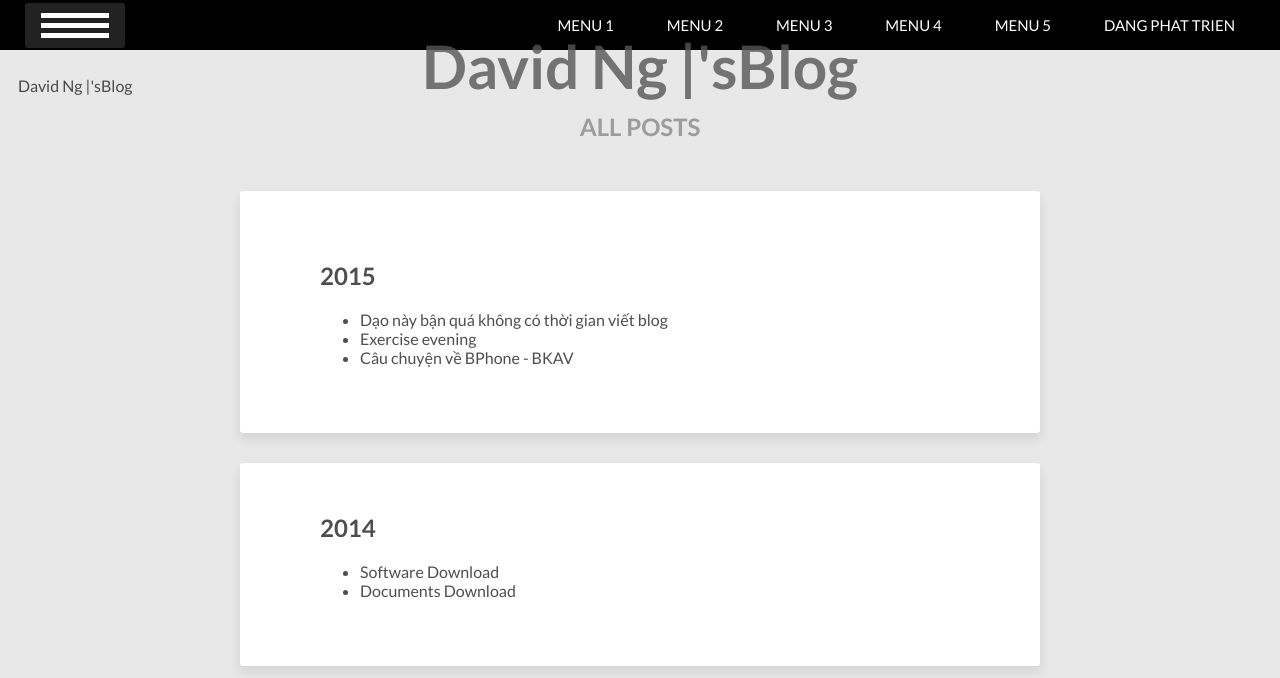
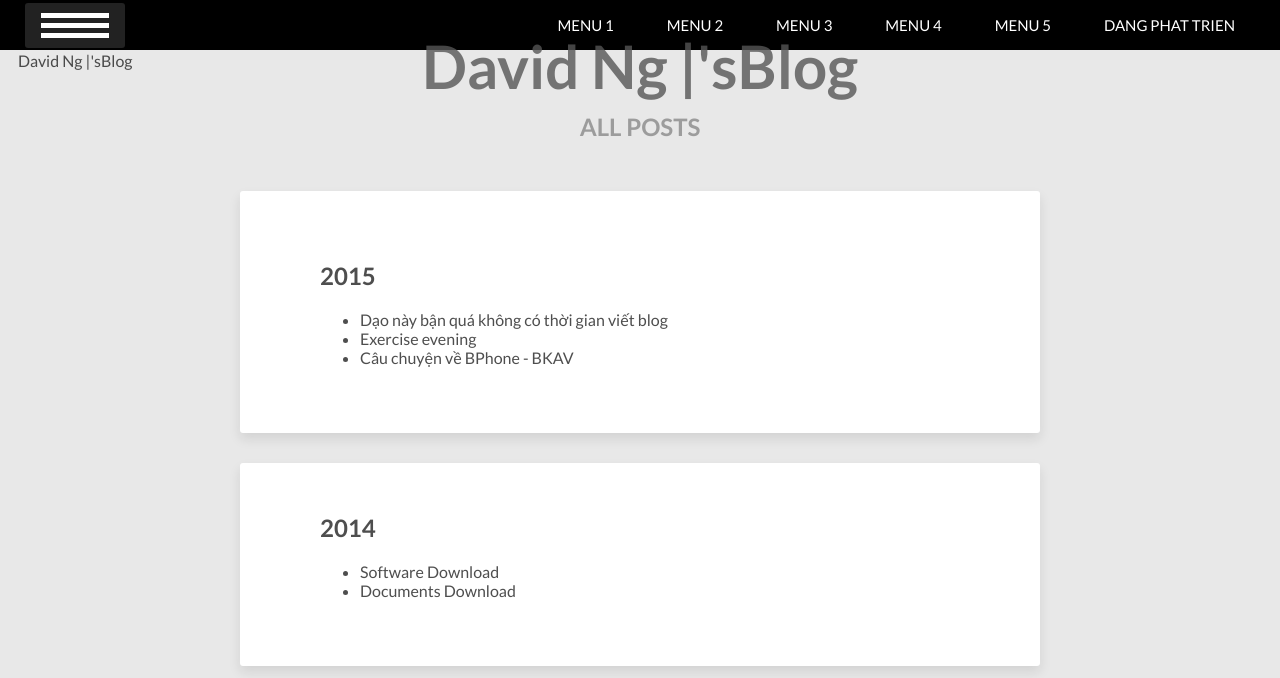
Before and after one commit to vareisen/vareisen.github.io, a Jekyll site: the page built from posts/index.html, in a window 1280 px wide and 1149 px high. Shown: the top 678 px of the window. Built offline with Jekyll 4.4.1, drawn with Linux system fonts in a browser that asks for light colours; grey boxes are pictures that could not be loaded.

Commit message:
Update head.html

```diff
--- a/_includes/head.html
+++ b/_includes/head.html
@@ -66,7 +66,7 @@
 <style>
 p.pos_fixed {
     position: fixed;
-    top: 60px;
+    top: 35px;
     left: 18px;
     color: black;
 }
```
